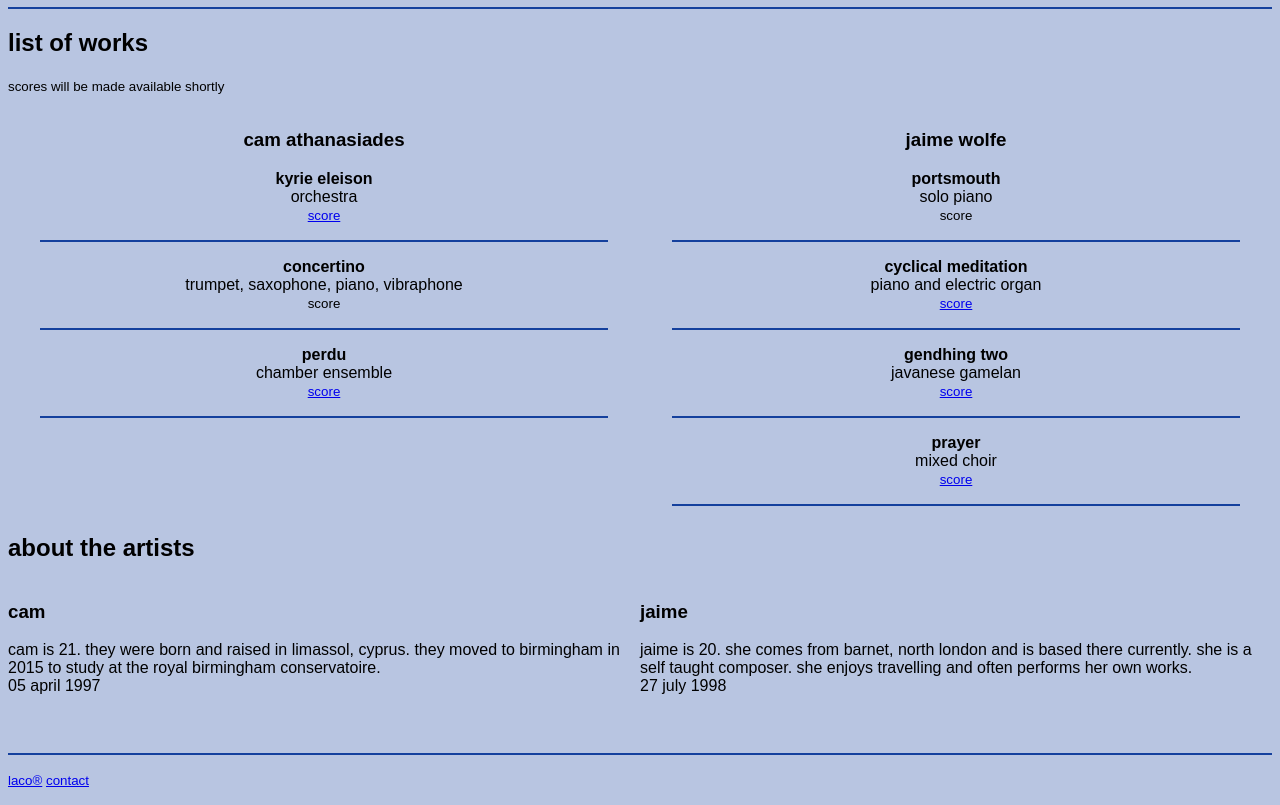
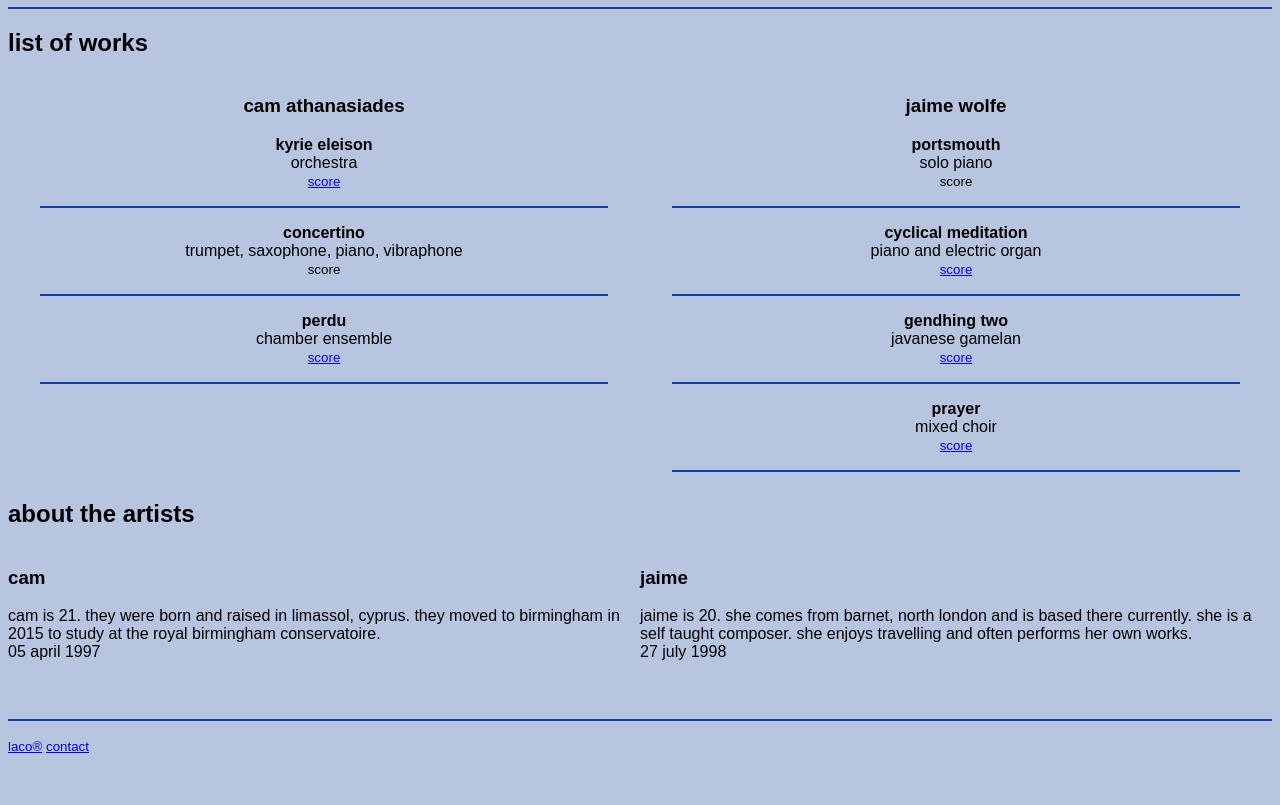
Before and after one commit to ladywoodcollective/laco, a plain HTML site: page index.html in a window 1280 px wide. Shown: the part 73-878 px from the top of the page. After the commit the page ends 844 px from the top, so only its background shows below. Drawn offline with Linux system fonts and the light colour scheme.

Commit message:
Update index.html

```diff
--- a/index.html
+++ b/index.html
@@ -37,11 +37,6 @@
     <h2>
       list of works
     </h2>
-    <p>
-      <small>
-        scores will be made available shortly
-      </small>
-    </p>
     <div class="center">
       <div class="col-container"> <!--Container for the work list table-->
         <div class="col"> <!--One column per artist-->
```
